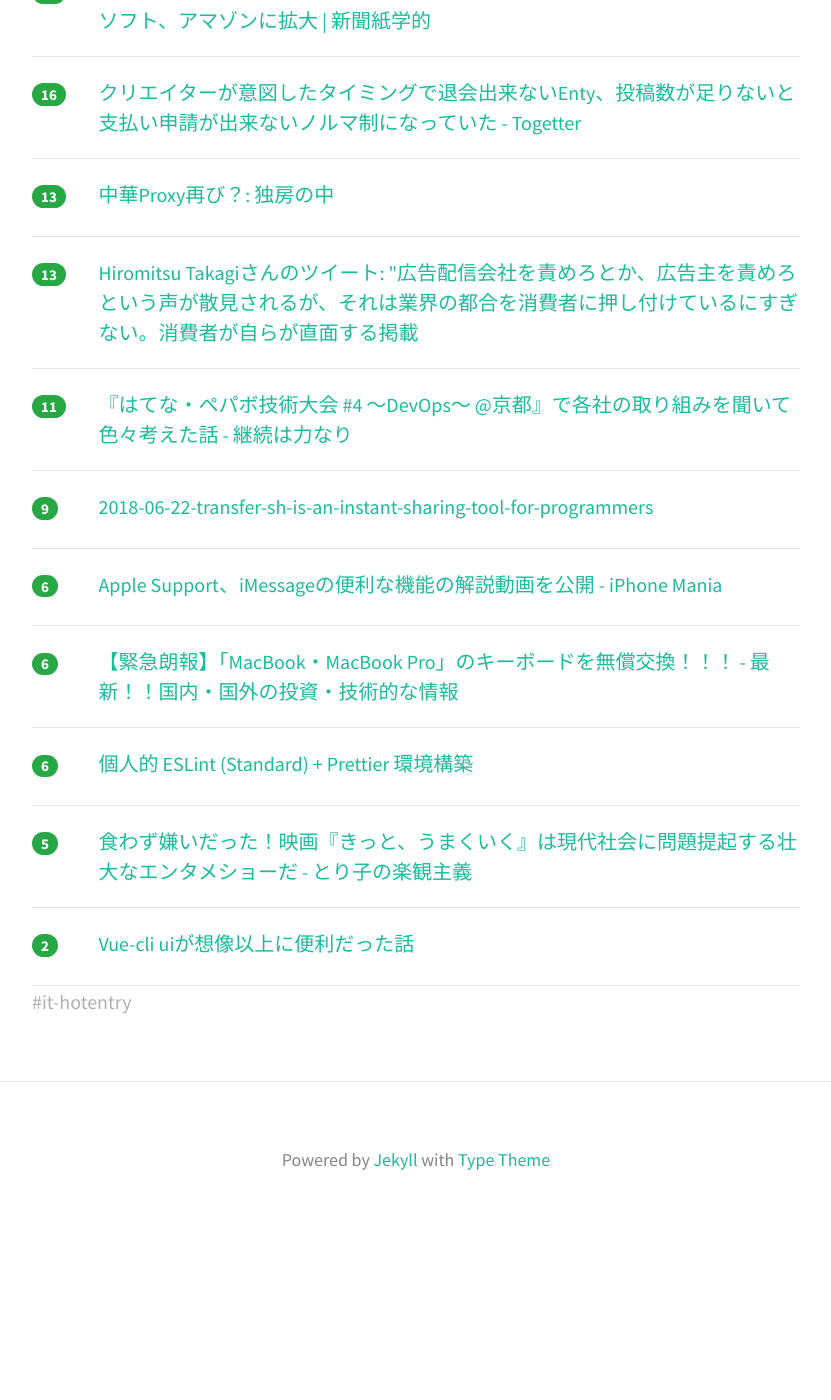
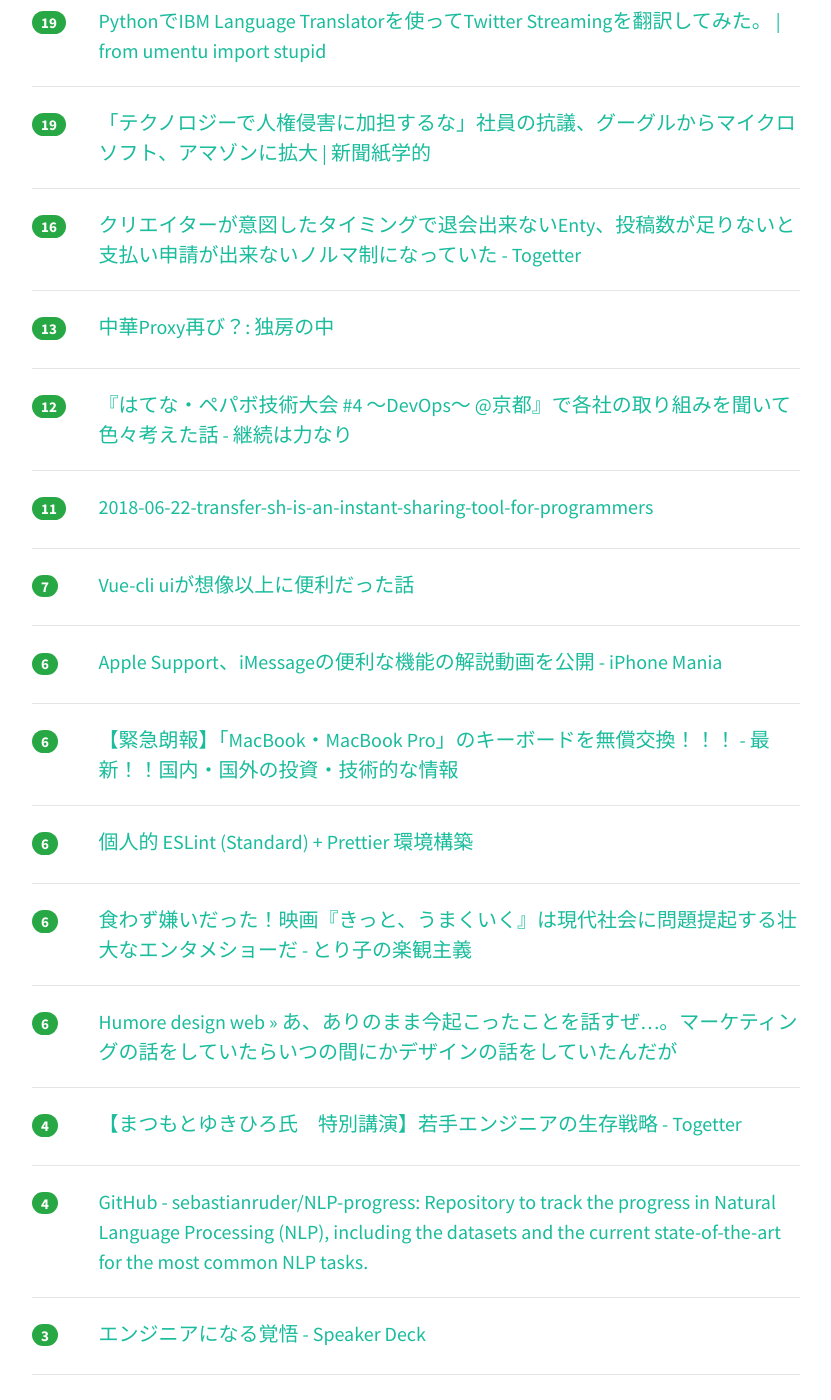
Before and after one commit to yatta47/hatena-matome-site, a Jekyll site: the page built from _posts/2018-06-24-hatena.md, in a window 1280 px wide and 1400 px high, scrolled down 754 px. Shown: the whole window, without its empty margins (224-1055 px from the left). Built offline with Jekyll 4.4.1, drawn with Linux system fonts in a browser that asks for light colours; nearby versions of some CDN libraries; before the commit the page ends 1991 px from its top, so only the background shows below that; some of the changed text lies outside the part shown.

Commit message:
Updated 2018-06-24

```diff
--- a/_posts/2018-06-24-hatena.md
+++ b/_posts/2018-06-24-hatena.md
@@ -12,8 +12,13 @@ tags: [it-hotentry]
 </div>
 <hr>
 <div class="row">
-<div class="col-1"><span class="badge badge-pill badge-success h2">40</span></div>
+<div class="col-1"><span class="badge badge-pill badge-success h2">60</span></div>
 <div class="col-11"><a href='https://speakerdeck.com/yosuke_furukawa/enzinianinarujue-wu' target='_blank'>エンジニアになる覚悟 - Speaker Deck</a></div>
+</div>
+<hr>
+<div class="row">
+<div class="col-1"><span class="badge badge-pill badge-success h2">22</span></div>
+<div class="col-11"><a href='http://twitter.com/HiromitsuTakagi/status/1010493099368300544' target='_blank'>Hiromitsu Takagiさんのツイート: "広告配信会社を責めろとか、広告主を責めろという声が散見されるが、それは業界の都合を消費者に押し付けているにすぎない。消費者が自らが直面する掲載</a></div>
 </div>
 <hr>
 <div class="row">
@@ -42,18 +47,18 @@ tags: [it-hotentry]
 </div>
 <hr>
 <div class="row">
-<div class="col-1"><span class="badge badge-pill badge-success h2">13</span></div>
-<div class="col-11"><a href='http://twitter.com/HiromitsuTakagi/status/1010493099368300544' target='_blank'>Hiromitsu Takagiさんのツイート: "広告配信会社を責めろとか、広告主を責めろという声が散見されるが、それは業界の都合を消費者に押し付けているにすぎない。消費者が自らが直面する掲載</a></div>
+<div class="col-1"><span class="badge badge-pill badge-success h2">12</span></div>
+<div class="col-11"><a href='https://sadayoshi-tada.hatenablog.com/entry/20180623/1529764469' target='_blank'>『はてな・ペパボ技術大会 #4 〜DevOps〜 @京都』で各社の取り組みを聞いて色々考えた話 - 継続は力なり</a></div>
 </div>
 <hr>
 <div class="row">
 <div class="col-1"><span class="badge badge-pill badge-success h2">11</span></div>
-<div class="col-11"><a href='https://sadayoshi-tada.hatenablog.com/entry/20180623/1529764469' target='_blank'>『はてな・ペパボ技術大会 #4 〜DevOps〜 @京都』で各社の取り組みを聞いて色々考えた話 - 継続は力なり</a></div>
+<div class="col-11"><a href='https://jp.techcrunch.com/2018/06/23/2018-06-22-transfer-sh-is-an-instant-sharing-tool-for-programmers/' target='_blank'>2018-06-22-transfer-sh-is-an-instant-sharing-tool-for-programmers</a></div>
 </div>
 <hr>
 <div class="row">
-<div class="col-1"><span class="badge badge-pill badge-success h2">9</span></div>
-<div class="col-11"><a href='https://jp.techcrunch.com/2018/06/23/2018-06-22-transfer-sh-is-an-instant-sharing-tool-for-programmers/' target='_blank'>2018-06-22-transfer-sh-is-an-instant-sharing-tool-for-programmers</a></div>
+<div class="col-1"><span class="badge badge-pill badge-success h2">7</span></div>
+<div class="col-11"><a href='https://qiita.com/isihigameKoudai/items/eee3eb6a435675fdfd73' target='_blank'>Vue-cli uiが想像以上に便利だった話</a></div>
 </div>
 <hr>
 <div class="row">
@@ -72,12 +77,32 @@ tags: [it-hotentry]
 </div>
 <hr>
 <div class="row">
-<div class="col-1"><span class="badge badge-pill badge-success h2">5</span></div>
+<div class="col-1"><span class="badge badge-pill badge-success h2">6</span></div>
 <div class="col-11"><a href='https://torikooptimism.hatenablog.com/entry/three-idiots' target='_blank'>食わず嫌いだった！映画『きっと、うまくいく』は現代社会に問題提起する壮大なエンタメショーだ - とり子の楽観主義</a></div>
 </div>
 <hr>
 <div class="row">
-<div class="col-1"><span class="badge badge-pill badge-success h2">2</span></div>
-<div class="col-11"><a href='https://qiita.com/isihigameKoudai/items/eee3eb6a435675fdfd73' target='_blank'>Vue-cli uiが想像以上に便利だった話</a></div>
+<div class="col-1"><span class="badge badge-pill badge-success h2">6</span></div>
+<div class="col-11"><a href='https://chi-design-ooo.com/qa-marketing-design-view/' target='_blank'>Humore design web » あ、ありのまま今起こったことを話すぜ…。マーケティングの話をしていたらいつの間にかデザインの話をしていたんだが</a></div>
 </div>
 <hr>
+<div class="row">
+<div class="col-1"><span class="badge badge-pill badge-success h2">4</span></div>
+<div class="col-11"><a href='https://togetter.com/li/1240029' target='_blank'>【まつもとゆきひろ氏　特別講演】若手エンジニアの生存戦略 - Togetter</a></div>
+</div>
+<hr>
+<div class="row">
+<div class="col-1"><span class="badge badge-pill badge-success h2">4</span></div>
+<div class="col-11"><a href='https://github.com/sebastianruder/NLP-progress' target='_blank'>GitHub - sebastianruder/NLP-progress: Repository to track the progress in Natural Language Processing (NLP), including the datasets and the current state-of-the-art for the most common NLP tasks.</a></div>
+</div>
+<hr>
+<div class="row">
+<div class="col-1"><span class="badge badge-pill badge-success h2">3</span></div>
+<div class="col-11"><a href='https://speakerdeck.com/yosuke_furukawa/enzinianinarujue-wu?slide=84' target='_blank'>エンジニアになる覚悟 - Speaker Deck</a></div>
+</div>
+<hr>
+<div class="row">
+<div class="col-1"><span class="badge badge-pill badge-success h2">3</span></div>
+<div class="col-11"><a href='https://japan.cnet.com/article/35121164/' target='_blank'>「学位」が取れるニュージーランドのクリエイティブ専門教育機関--手に職つけながら経営も - CNET Japan</a></div>
+</div>
+<hr>
```
Also changed, not shown: other parts of _posts/2018-06-24-hatena.md (+2 -2 lines).
